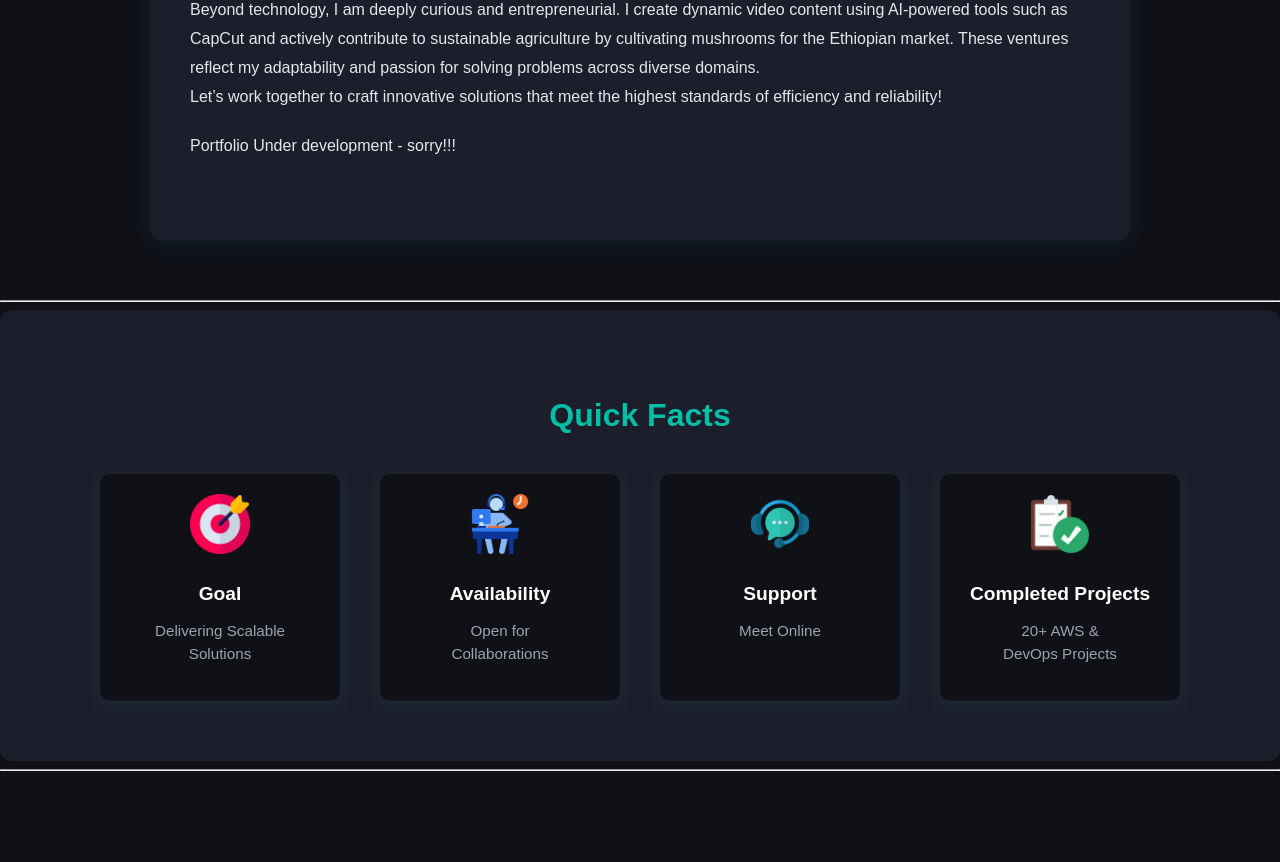
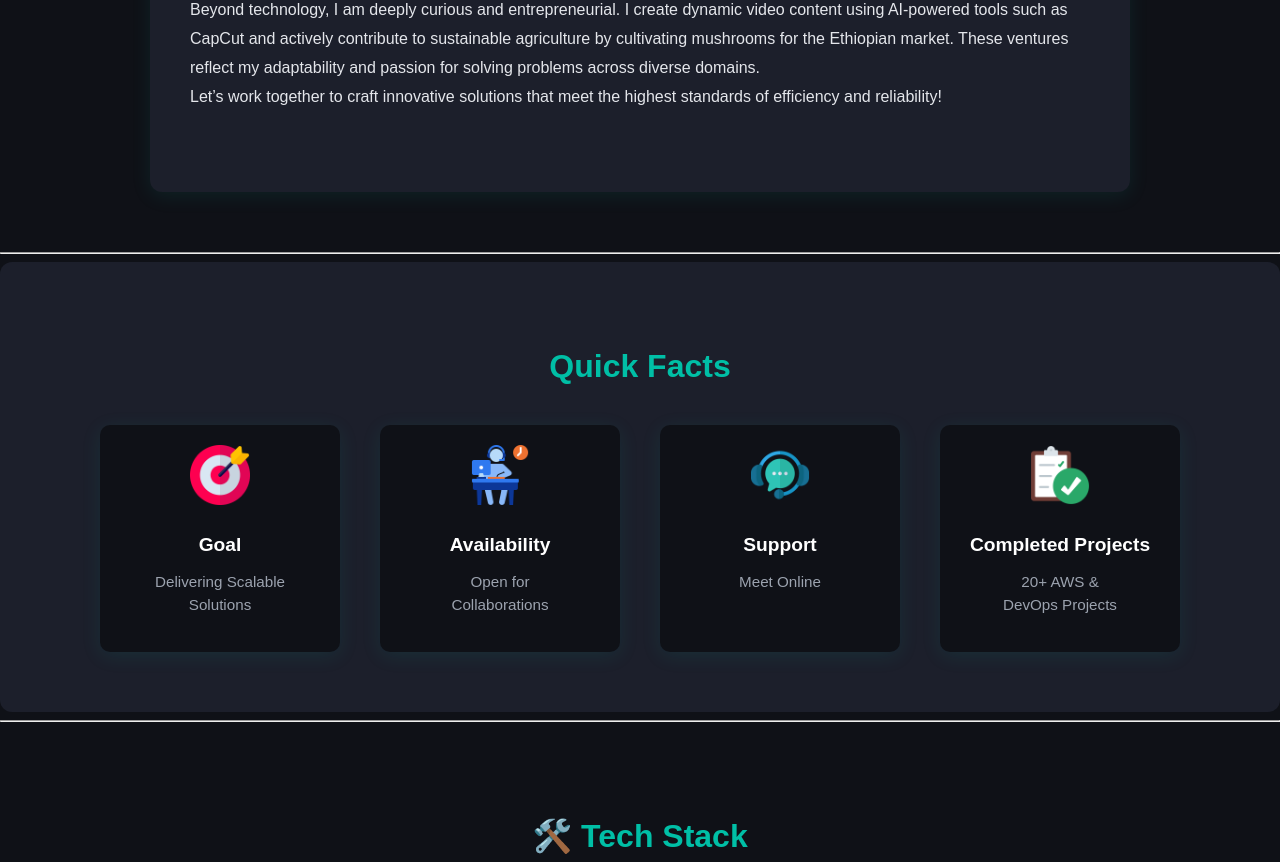
Before and after one commit to Tamiru-Assefa/Portfolio, a plain HTML site: page index.html in a window 1280 px wide. Shown: the part 1360-2222 px from the top of the page. Drawn offline with Linux system fonts and the light colour scheme.

Commit message:
Remove portfolio development message from index.html
Removed 'Portfolio Under development - sorry!!!' message.

```diff
--- a/index.html
+++ b/index.html
@@ -96,7 +96,7 @@
                 <br>
                 Let’s work together to craft innovative solutions that meet the highest standards of efficiency and reliability!</p>
 
-                <p>Portfolio Under development - sorry!!! </p></div>
+               </div>
                 <hr>
 
                 <div class="quick-fact">
```
